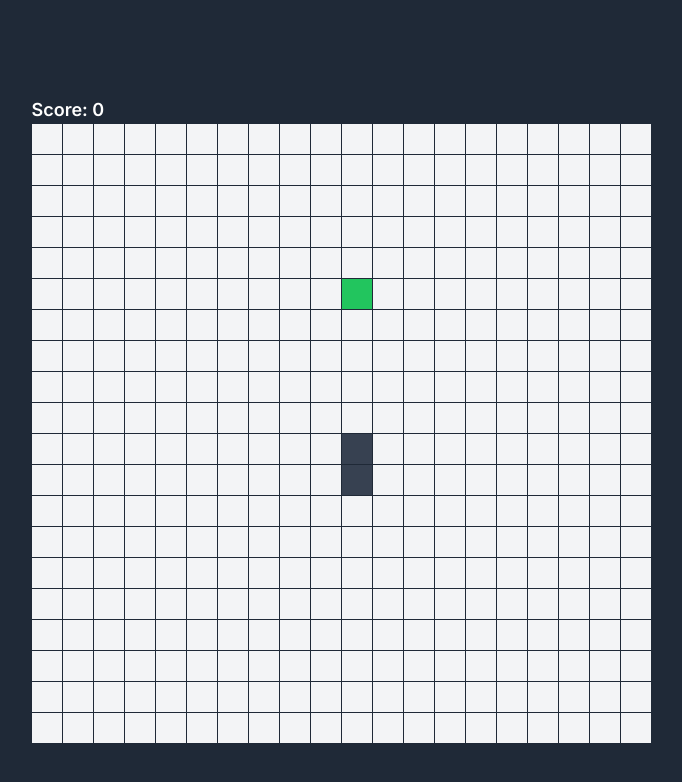
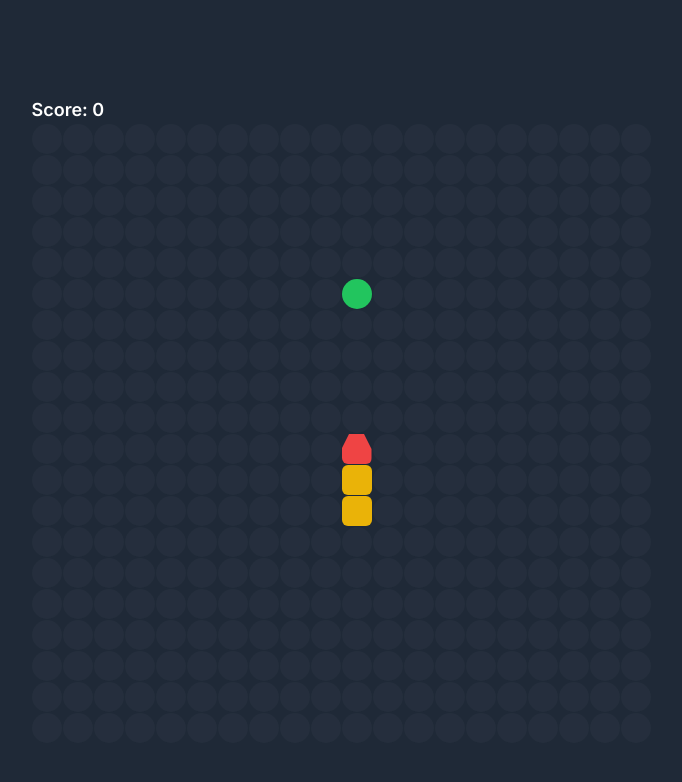
Before and after one commit to Topu-Roy/react-snake-game, a Next.js app: page / in a window 1280 px wide. Shown: the top 782 px of the page, without its empty margins (299-981 px from the left). Built offline with nearby package versions, Linux system fonts and the light colour scheme.

Commit message:
the snake points to the same direction as it's moving

```diff
--- a/src/app/globals.css
+++ b/src/app/globals.css
@@ -9,7 +9,5 @@
 }
 
 .snake_head {
-  background-color: red;
-  height: 100%;
-  width: 100%;
+  clip-path: polygon(25% 0%, 75% 0%, 100% 50%, 100% 100%, 0 100%, 0% 50%);
 }
--- a/src/components/Game.tsx
+++ b/src/components/Game.tsx
@@ -16,6 +16,7 @@ export default function Game() {
     let initialSnakePosition = [
         { x: totalGridSize / 2, y: totalGridSize / 2 },
         { x: totalGridSize / 2 + 1, y: totalGridSize / 2 },
+        { x: totalGridSize / 2 + 2, y: totalGridSize / 2 },
     ];
 
     let initialFoodPosition = {
@@ -50,10 +51,9 @@ export default function Game() {
     function RenderGrid() {
         type CellType = JSX.Element[];
         let cellArray: CellType = [];
-
+        let className = "";
         for (let row = 0; row < totalGridSize; row++) {
             for (let col = 0; col < totalGridSize; col++) {
-                let className = "bg-gray-100 w-full h-full";
 
 
                 if (snakePosition[0].x > 20 || snakePosition[0].x < 0 || snakePosition[0].y > 20 || snakePosition[0].y < 0) { gameOver(); }
@@ -62,11 +62,35 @@ export default function Game() {
                 let isFoodHere = foodPosition.x === row && foodPosition.y === col;
                 let isSnakeHeadHere = snakePosition[0].x === row && snakePosition[0].y === col;
                 let isSnakeBodyHere = snakePosition.some((item) => item.x === row && item.y === col);
+                //! let isSnakeTailHere = snakePosition[snakePosition.length - 1].x === row && snakePosition[snakePosition.length - 1].y === col;
 
                 // * Rendering the food and snake body
-                if (isFoodHere) className = "w-full h-full bg-green-500";
-                if (isSnakeHeadHere) className = 'snake_head';
-                if (isSnakeBodyHere) className = "w-full h-full bg-gray-700";
+                if (isFoodHere) className = "w-full h-full bg-green-500 rounded-full";
+                else if (isSnakeHeadHere) {
+
+                    // * The head points to the same direction as it's way
+                    if (snakeDirection === 'Down') {
+                        className = "bg-red-500 w-full h-full rounded-md snake_head rotate-180";
+                    } else if (snakeDirection === 'Left') {
+                        className = "bg-red-500 w-full h-full rounded-md snake_head -rotate-90 ";
+                    } else if (snakeDirection === 'Right') {
+                        className = "bg-red-500 w-full h-full rounded-md snake_head rotate-90";
+                    } else {
+                        className = "bg-red-500 w-full h-full rounded-md snake_head";
+                    }
+                }
+                else if (isSnakeBodyHere) className = "w-full h-full bg-yellow-500 rounded-md "
+                // todo: Can't find a way to render snake tail
+                // else if (isSnakeTailHere) {
+                //     className = "w-full h-full bg-blue-500 rounded-xl relative flex justify-center items-center";
+                //     cellArray.push(
+                //         <div className={className} key={`${row}+${col}`}>
+                //             <div className=" bg-yellow-600 scale-50 ">
+                //             </div>
+                //         </div>
+                //     );
+                // }
+                else className = "bg-gray-400 w-full h-full rounded-full opacity-5"
 
                 let cell = <div className={className} key={`${row}+${col}`} />;
                 cellArray.push(cell);
```
